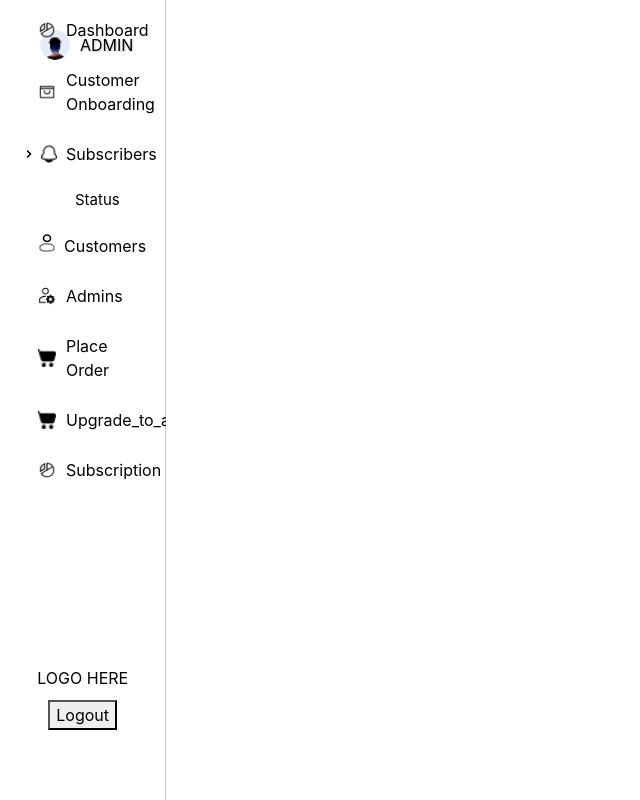
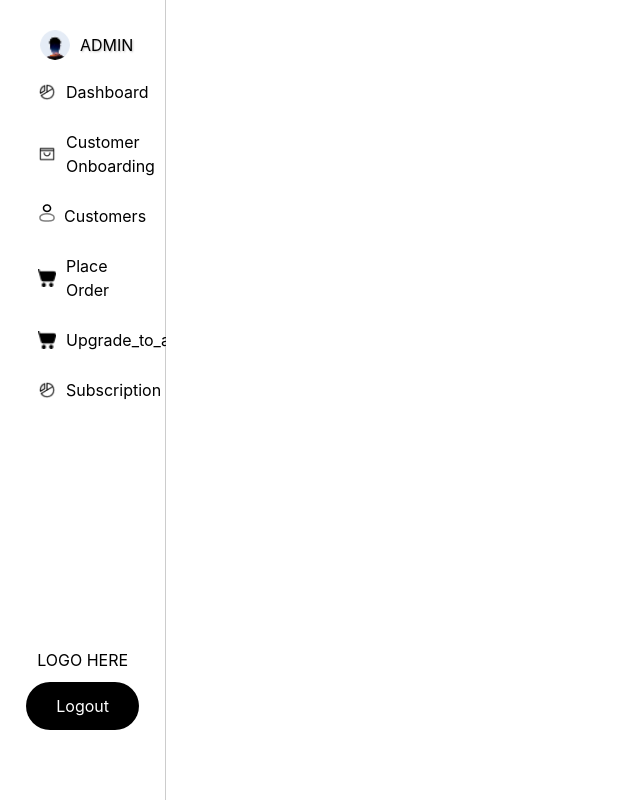
Before and after one commit to Rishvanth28/Paddy, a Django app: template paddy_proj/paddy_app/templates/admin_base.html in a window 1280 px wide. Shown: the whole page, without its empty margins (0-640 px from the left). Run offline with Django 5.2, Linux system fonts and the light colour scheme; the template is opened without the code that fills it, so the values that code supplies are empty.

Commit message:
Refactor menu item structure and add logout button styles

```diff
--- a/paddy_proj/paddy_app/static/css/superadmin_base.css
+++ b/paddy_proj/paddy_app/static/css/superadmin_base.css
@@ -86,7 +86,7 @@ body {
 .menu li:hover {
   background-color: rgba(7, 6, 6, 0.1);
   border-radius: 8px;
-  margin-right: 10px;
+
   transform: translateX(-8px);
   /* Expand slightly to the left */
   transition: all 0.3s ease;
@@ -99,7 +99,7 @@ body {
 .menu li.active {
   background-color: rgba(0, 0, 0, 0.1);
   border-radius: 8px;
-  margin-right: 10px;
+
   transform: translateX(-8px);
   /* Expand slightly to the left */
   transition: all 0.3s ease;
@@ -162,7 +162,18 @@ body {
   width: 16px;
   height: 16px;
 }
-
+.logout-button{
+  display: block;
+  margin: 10px auto 0;
+  padding: 12px 30px;
+  font-size: 16px;
+  background-color: #000;
+  color: #fff;
+  border: none;
+  border-radius: 30px;
+  cursor: pointer;
+  transition: background-color 0.3s ease;
+}
 .logout-button:hover {
   background-color: #ff0000 !important;
   color: white;
--- a/paddy_proj/paddy_app/templates/admin_base.html
+++ b/paddy_proj/paddy_app/templates/admin_base.html
@@ -28,32 +28,18 @@
     <div class="middle-content">
       <ul class="menu">
         <li><img class="icon" src="{% static 'media/ChartPieSlice.png' %}" alt="Dashboard Icon">
-          <a href="{% url 'admin_dashboard' %}" style="text-decoration: none; color: inherit;">Dashboard</a></li>
+          <a href="{% url 'admin_dashboard' %}" style="text-decoration: none; color: inherit;">Dashboard</a>
+        </li>
 
         <!-- Onboarding -->
-        <li >
+        <li>
           <img class="icon" src="{% static 'media/ShoppingBagOpen.png' %}" alt="Onboarding Icon">
           <a href="{% url 'customer_onboard' %}" style="text-decoration: none; color: inherit;">Customer Onboarding</a>
         </li>
 
         <!-- Subscribers -->
         <!-- Subscribers Toggle -->
-        <li class="submenu-toggle">
-          <div style="display: flex; align-items: center; gap: 8px; margin-left: -17px;">
-            <span class="chevron rotate">
-              <svg width="12" height="12" viewBox="0 0 320 512" xmlns="http://www.w3.org/2000/svg" fill="currentColor">
-                <path
-                  d="M96 96c-8.188 0-16.38 3.125-22.62 9.375c-12.5 12.5-12.5 32.75 0 45.25L178.8 256l-105.4 105.4c-12.5 12.5-12.5 32.75 0 45.25S109.5 419.1 122 406.6l128-128c12.5-12.5 12.5-32.75 0-45.25l-128-128C112.4 99.13 104.2 96 96 96z" />
-              </svg>
-            </span>
-            <img class="icon" src="{% static 'media/IconSet (1).png' %}" alt="Subscribers Icon"> Subscribers
-          </div>
-        </li>
 
-        <!-- Submenu visible by default -->
-        <ul style="margin-left: 20px;" class="submenu">
-          <li>Status</li>
-        </ul>
 
         <li>
           <a href="{% url 'admin_customer_list' %}" class="menu-link" style="text-decoration: none;color: inherit;">
@@ -61,17 +47,18 @@
             Customers
           </a>
         </li>
-        <li><img class="icon" src="{% static 'media/Group 2.png' %}" alt="Admins Icon"> Admins</li>
-        <li >
+
+        <li>
           <img class="icon" src="{% static 'media/Vector.png' %}" alt="Place Order Icon">
           <a href="{% url 'admin_place_order' %}" style="text-decoration: none; color: inherit;">Place Order</a>
         </li>
-        <li >
+        <li>
           <img class="icon" src="{% static 'media/Vector.png' %}" alt="Place Order Icon">
           <a href="{% url 'upgrade_admin' %}" style="text-decoration: none; color: inherit;">upgrade_to_admin</a>
         </li>
         <li><img class="icon" src="{% static 'media/ChartPieSlice.png' %}" alt="Dashboard Icon">
-          <a href="{% url 'admin_add_subscription' %}" style="text-decoration: none; color: inherit;">Subscription</a></li>
+          <a href="{% url 'admin_add_subscription' %}" style="text-decoration: none; color: inherit;">Subscription</a>
+        </li>
       </ul>
     </div>
 
@@ -122,7 +109,7 @@
       });
     });
   </script>
-    <script src="https://cdn.jsdelivr.net/npm/bootstrap@5.3.0/dist/js/bootstrap.bundle.min.js"></script>
+  <script src="https://cdn.jsdelivr.net/npm/bootstrap@5.3.0/dist/js/bootstrap.bundle.min.js"></script>
 
 </body>
 
```
